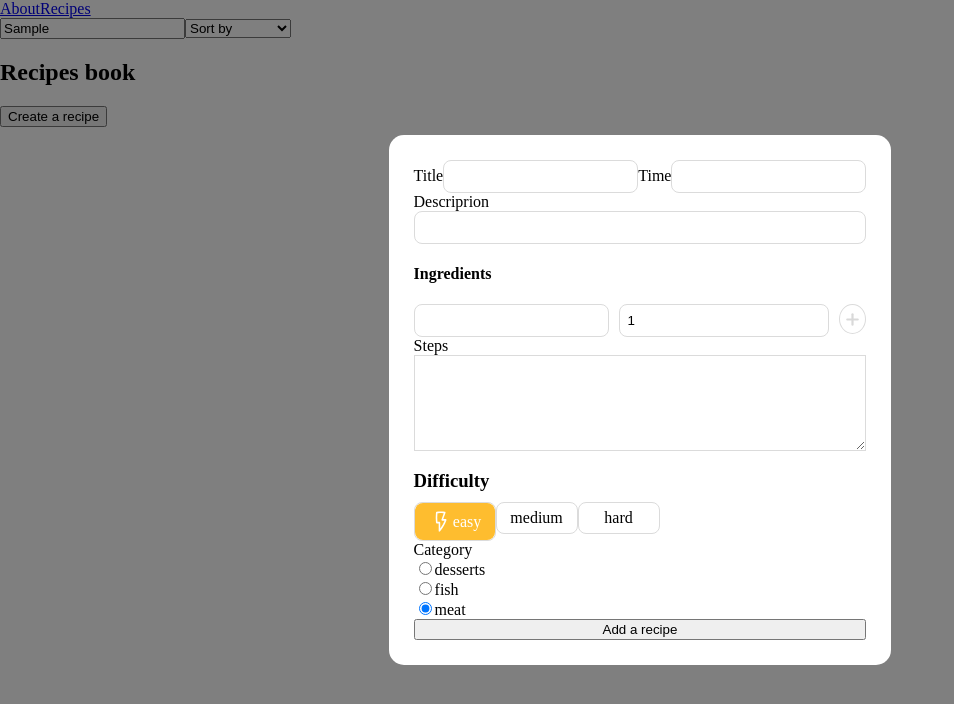
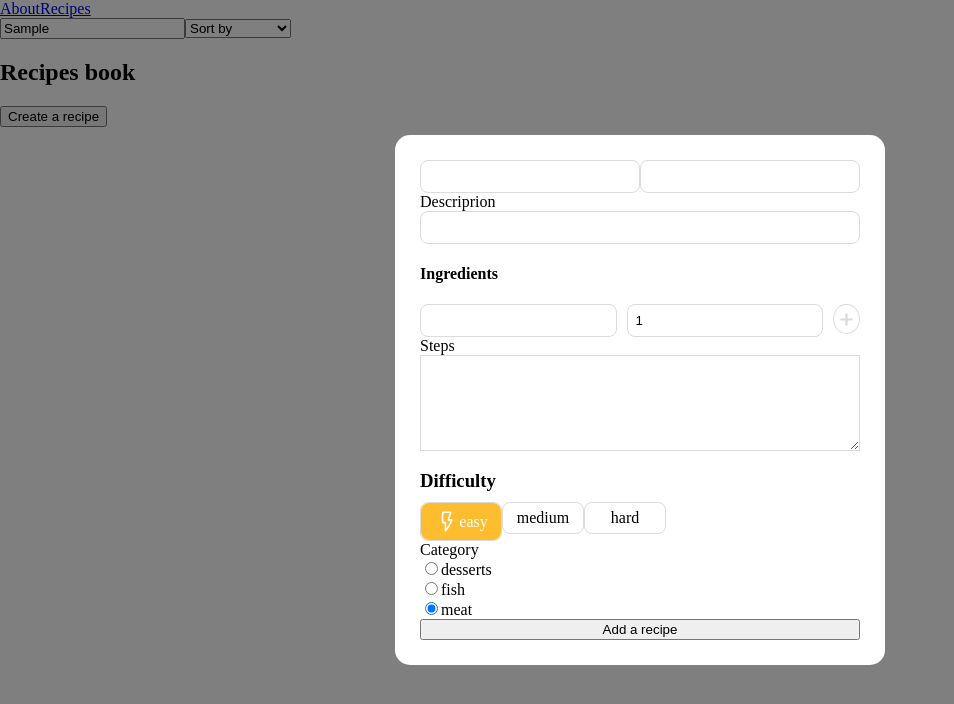
Before and after one commit to Lennyn-bae/FoodApp, a React (Create React App) app: page /recipes in a window 1280 px wide. Both pictures are taken after typing "Sample" into the empty fields and a click on the button "Create a recipe". Shown: the top 704 px of the page, without its empty margins (0-954 px from the left). Built offline with nearby package versions, Linux system fonts and the light colour scheme; data requests are answered from the project's data file.

Commit message:
Add styles

```diff
--- a/src/components/RecipeForm/RecipeForm.jsx
+++ b/src/components/RecipeForm/RecipeForm.jsx
@@ -61,30 +61,28 @@ const RecipeForm = ({ create }) => {
     return (
         <form className="recipe__form">
             <div className="recipe__form-intro">
-                <label htmlFor="title" className="recipe__title">
-                    Title
+
                     <input
                         type="text"
                         value={recipe.title}
                         onChange={e =>
                             setRecipe({ ...recipe, title: e.target.value })}
                         id="title"
-                        className="recipe__form-input"
+                        className="recipe__form-input recipe__form-title"
                     />
-                </label>
 
 
-                <label htmlFor="time">
-                    Time
+
+
                     <input
                         id="time"
                         type="text"
                         value={recipe.time}
-                        className="recipe__form-input"
+                        className="recipe__form-input recipe__form-time"
                         onChange={e =>
                             setRecipe({ ...recipe, time: e.target.value })}
                     />
-                </label>
+
 
             </div>
             <label htmlFor="description">Descriprion</label>
@@ -104,7 +102,7 @@ const RecipeForm = ({ create }) => {
                     id="ingredients-title"
                     type="text"
                     value={inputValue}
-                    className="recipe__form-input"
+                    className="recipe__form-input recipe__form-title"
                     onChange={(e) => setInputValue(e.target.value)}
                 />
                 <input
--- a/src/components/RecipeForm/RecipeForm.scss
+++ b/src/components/RecipeForm/RecipeForm.scss
@@ -58,9 +58,17 @@
         margin: 0;
     }
 
+    &__form-title {
+        width: 100%;
+    }
+
     &__form-quantity {
         width: 100%;
         margin-left: 10px;
+    }
+
+    &__form-time {
+        width: 100%;
     }
 
     &__form-text {
@@ -93,4 +101,8 @@
         height: 25px;
         vertical-align: middle;
     }
+
+    &__time {
+        margin-left: 10px;
+    }
 }
```
